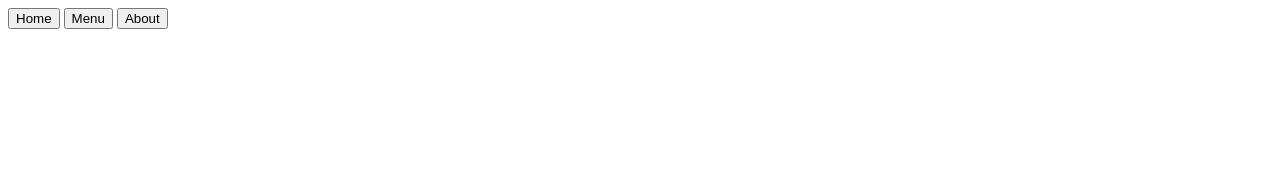
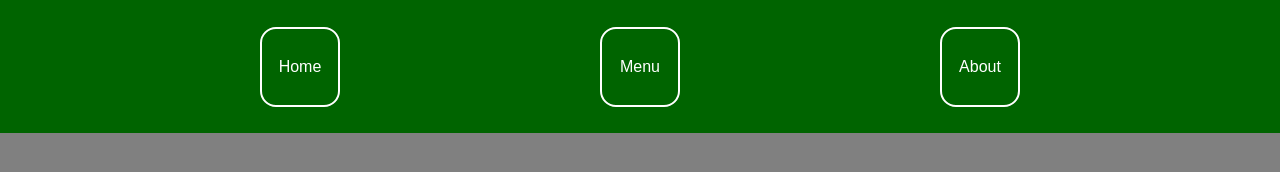
Before and after one commit to Adonuu/odin-restaurant, a plain HTML site: page src/index.html in a window 1280 px wide. Drawn offline with Linux system fonts and the light colour scheme.

```diff
--- a/src/index.html
+++ b/src/index.html
@@ -17,4 +17,40 @@
 
     </div>
 </body>
+<style>
+    body {
+        margin: 0;
+        padding: 0;
+        display: grid;
+        grid-template-areas:
+        "header"
+        "content";
+        grid-template-rows: 1fr 5fr;
+        height: 100vh;
+    }
+    header {
+        grid-area: header;
+        background-color: darkgreen;
+    }
+    #content {
+        grid-area: content;
+        background-color: gray;
+    }
+    nav {
+        height: 100%;
+        display: flex;
+        flex-flow: row nowrap;
+        justify-content: space-evenly;
+        align-items: center;
+    }
+    button {
+        color: white;
+        background-color: transparent;
+        width: 5em;
+        height: 5em;
+        font-size: 1rem;
+        border: 2px solid white;
+        border-radius: 1em;
+    }
+</style>
 </html>
```
Also changed, not shown: src/home.js (added, +27 -0 lines), src/index.js (+6 -1 lines), src/images/frog_legs.jpg (added).
